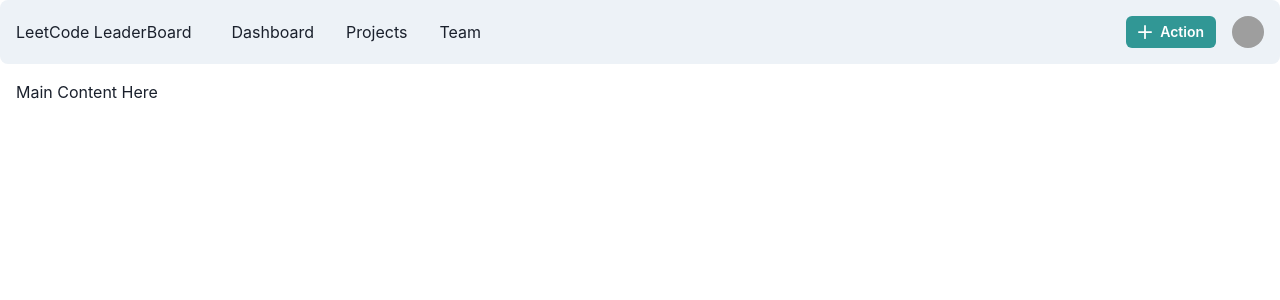
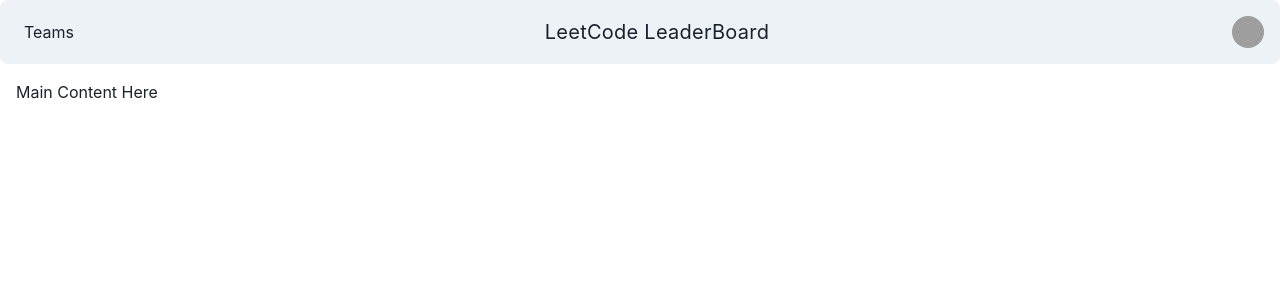
Before and after one commit to Codesmith28/Leetcode-leaderboard, a Next.js app: page /components/Navbar/Navbar in a window 1280 px wide. Shown: the top 300 px of the page. Built offline with nearby package versions, Linux system fonts and the light colour scheme; grey boxes are pictures that could not be loaded.

Commit message:
updating navbar

```diff
--- a/pages/components/Navbar/Navbar.module.css
+++ b/pages/components/Navbar/Navbar.module.css
@@ -0,0 +1,12 @@
+.title {
+  font-size: 1.25rem;
+  line-height: 1.75rem;
+  letter-spacing: 0.0125em;
+  text-align: center;
+  padding: 1em;
+
+  width: 100%;
+  display: flex;
+  justify-content: center;
+  align-items: center;
+}
--- a/pages/components/Navbar/Navbar.tsx
+++ b/pages/components/Navbar/Navbar.tsx
@@ -1,10 +1,9 @@
-"use client";
-
 import { AddIcon, CloseIcon, HamburgerIcon } from "@chakra-ui/icons";
 import {
   Avatar,
   Box,
   Button,
+  Collapse,
   Flex,
   HStack,
   IconButton,
@@ -14,16 +13,16 @@
   MenuItem,
   MenuList,
   Stack,
-  Text,
   useColorModeValue,
   useDisclosure,
 } from "@chakra-ui/react";
+import styles from "./Navbar.module.css";
 
 interface Props {
   children: React.ReactNode;
 }
 
-const Links = ["Dashboard", "Projects", "Team"];
+const Links = ["Teams"];
 
 const NavLink = (props: Props) => {
   const { children } = props;
@@ -63,7 +62,6 @@
             onClick={isOpen ? onClose : onOpen}
           />
           <HStack spacing={8} alignItems={"center"}>
-            <Box>LeetCode LeaderBoard</Box>
             <HStack
               as={"nav"}
               spacing={4}
@@ -74,16 +72,10 @@
               ))}
             </HStack>
           </HStack>
+
+          <div className={styles.title}>LeetCode LeaderBoard</div>
+
           <Flex alignItems={"center"}>
-            <Button
-              variant={"solid"}
-              colorScheme={"teal"}
-              size={"sm"}
-              mr={4}
-              leftIcon={<AddIcon />}
-            >
-              Action
-            </Button>
             <Menu>
               <MenuButton
                 as={Button}
```
